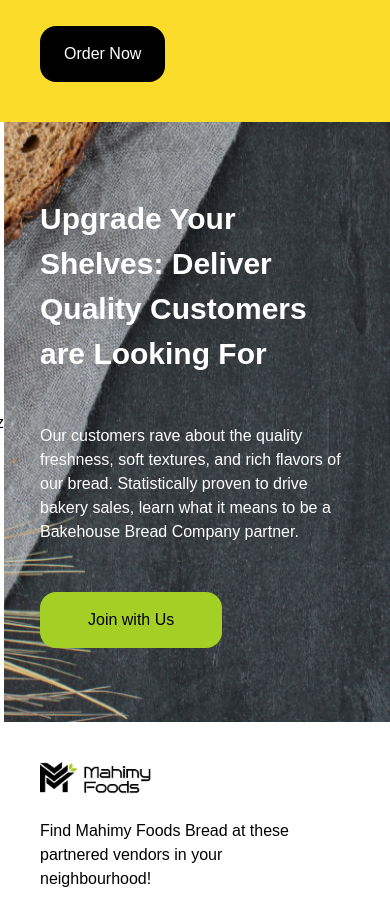
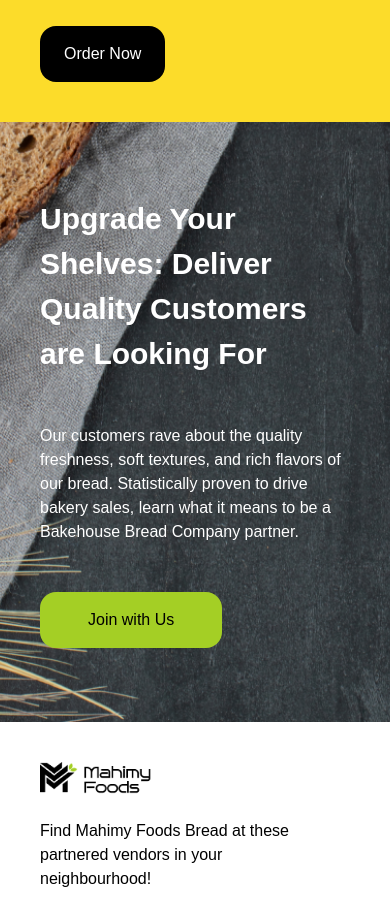
Before and after one commit to SHUBHANGNAUTIYAL1/Mahimy-Frontend, a React (Vite) app: page / in a window 390 px wide. Shown: the part 5420-6339 px from the top of the page. Built offline with nearby package versions, Linux system fonts and the light colour scheme; a web font is replaced by a local one.

Commit message:
mobile css added2

```diff
--- a/src/components/BottomBanner.jsx
+++ b/src/components/BottomBanner.jsx
@@ -3,7 +3,7 @@ import background from "../assets/background.png"
 
 function BottomBanner() {
   return (
-    <div className='h-[600px] md:h-[581px] w-full flex items-center relative justify-center md:justify-end'>z
+    <div className='h-[600px] md:h-[581px] w-full flex items-center relative justify-center md:justify-end'>
         <img src={background} alt="" className='w-full h-full object-cover'/>
         <div className=" w-full md:w-[45%]  absolute flex flex-col gap-12 p-10 md:p-20">
             <h1 className='font-bold text-[30px] md:text-[40px] text-left md:text-right gabarito text-white'>Upgrade Your Shelves: Deliver Quality Customers are Looking For</h1>
```
